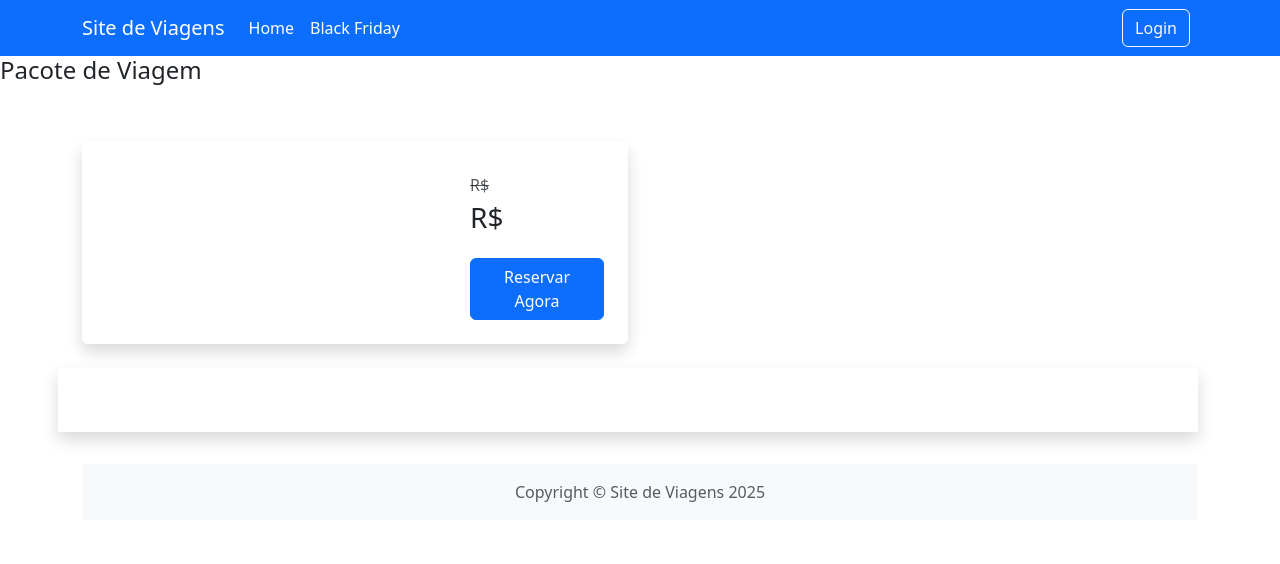
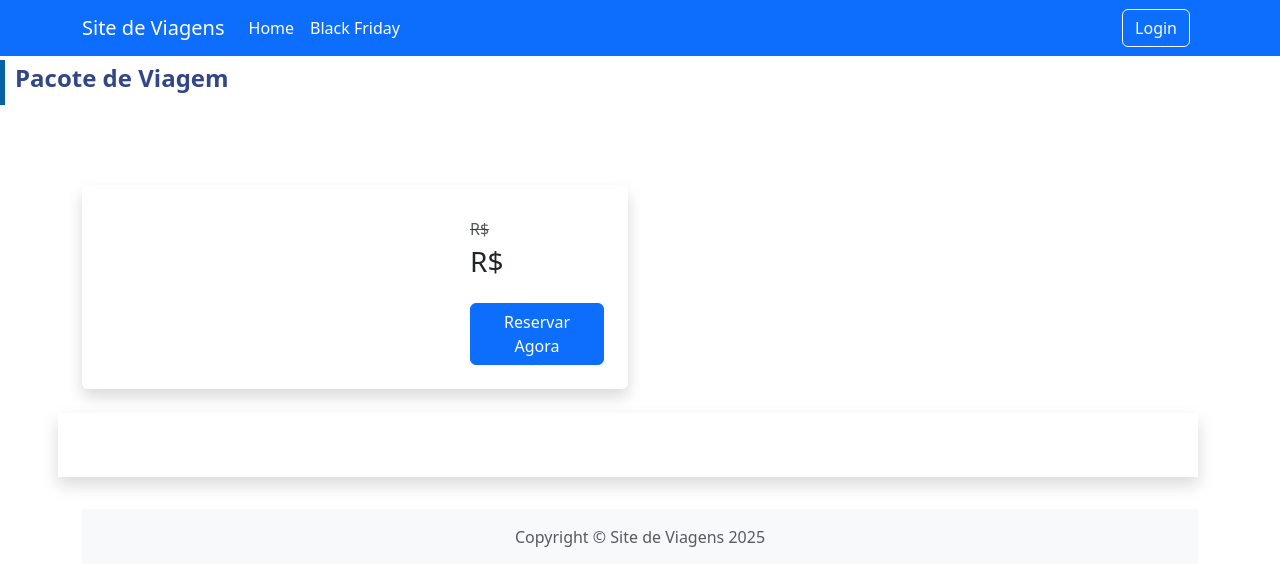
Before and after one commit to Emersoninho/site_django, a Django app: template travel_packages/templates/travel_packages/package_detail.html in a window 1280 px wide. Shown: the top 564 px of the page. Run offline with Django 5.2, Linux system fonts and the light colour scheme; the template is opened without the code that fills it, so the values that code supplies are empty; some libraries are stand-ins or nearby versions.

Commit message:
atualização
atualização

```diff
--- a/travel_packages/templates/travel_packages/package_detail.html
+++ b/travel_packages/templates/travel_packages/package_detail.html
@@ -1,8 +1,11 @@
 {% extends 'travel_packages/base.html' %}
 
 {% block content %}
+    <div class="mb-2 pt-1 pb-4 list-travel-package">
+        <div class="barra-title-list-travel-package"></div>
+        <h4 class="title-list-travel-package">Pacote de Viagem</h4>
+    </div>
 
-<h4>Pacote de Viagem</h4>
     <div class="container mt-5">
         <div class="row mb-2">
             <div class="col-md-6">
```
